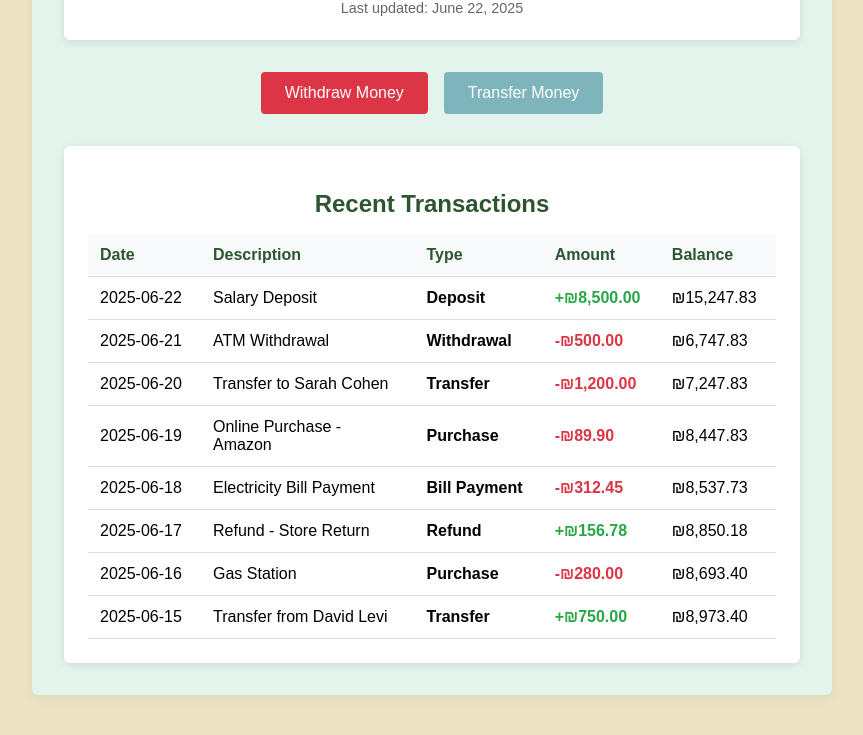
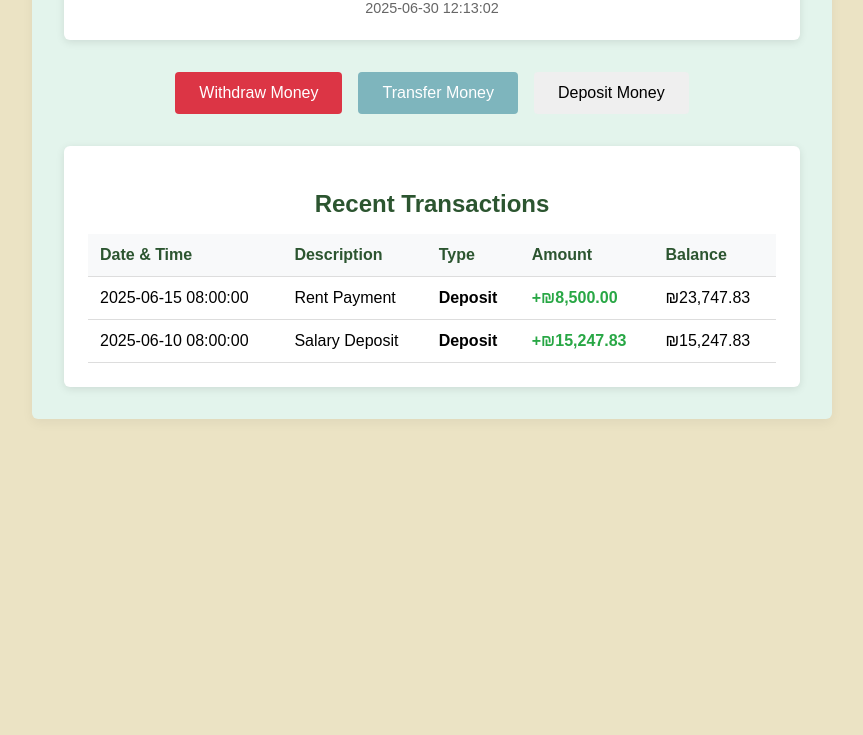
Before and after one commit to OfriSchvartz/bank_website, a plain HTML site: page templates/main_page.html in a window 1280 px wide. Shown: the part 295-1030 px from the top of the page, without its empty margins (208-1071 px from the left). After the commit the page ends 800 px from the top, so only its background shows below. Drawn offline with Linux system fonts and the light colour scheme.

Commit message:
New functions

```diff
--- a/templates/main_page.html
+++ b/templates/main_page.html
@@ -17,24 +17,21 @@
     <div class="balance-section" id="balanceSection">
       <div class="balance-label" id="balanceLabel">Current Balance</div>
       <div class="balance-amount">₪<span id="balanceAmount">15,247.83</span></div>
-      <div class="balance-updated" id="balanceUpdated">Last updated: June 22, 2025</div>
+      <div class="balance-updated" id="balanceUpdated">Last updated: 2025-06-22 14:00:00</div>
     </div>
 
     <div class="actions-section" id="actionsSection">
-      <button type="button" class="action-btn btn-withdraw" id="withdrawBtn" onclick="withdrawMoney()">
-        Withdraw Money
-      </button>
-      <button type="button" class="action-btn btn-transfer" id="transferBtn" onclick="transferMoney()">
-        Transfer Money
-      </button>
+      <button class="action-btn btn-withdraw" onclick="withdrawMoney()">Withdraw Money</button>
+      <button class="action-btn btn-transfer" onclick="transferMoney()">Transfer Money</button>
+      <button class="action-btn btn-deposit" onclick="depositMoney()">Deposit Money</button>
     </div>
 
     <div class="transactions-section" id="transactionsSection">
-      <h2 class="section-title" id="transactionsTitle">Recent Transactions</h2>
-      <table class="transactions-table" id="transactionsTable">
-        <thead id="transactionsTableHead">
+      <h2 class="section-title">Recent Transactions</h2>
+      <table class="transactions-table">
+        <thead>
           <tr>
-            <th>Date</th>
+            <th>Date & Time</th>
             <th>Description</th>
             <th>Type</th>
             <th>Amount</th>
@@ -42,104 +39,119 @@
           </tr>
         </thead>
         <tbody id="transactionsTableBody">
-          <tr class="transaction-row" id="transaction1">
-            <td class="transaction-date">2025-06-22</td>
+          <!-- Opening Balance -->
+          <tr class="transaction-row" id="openingBalanceRow">
+            <td class="transaction-date">2025-06-10 08:00:00</td>
             <td class="transaction-description">Salary Deposit</td>
             <td class="transaction-type">Deposit</td>
-            <td class="transaction-amount amount-positive">+₪8,500.00</td>
+            <td class="transaction-amount amount-positive">+₪15,247.83</td>
             <td class="transaction-balance">₪15,247.83</td>
           </tr>
-          <tr class="transaction-row" id="transaction2">
-            <td class="transaction-date">2025-06-21</td>
-            <td class="transaction-description">ATM Withdrawal</td>
-            <td class="transaction-type">Withdrawal</td>
-            <td class="transaction-amount amount-negative">-₪500.00</td>
-            <td class="transaction-balance">₪6,747.83</td>
-          </tr>
-          <tr class="transaction-row" id="transaction3">
-            <td class="transaction-date">2025-06-20</td>
-            <td class="transaction-description">Transfer to Sarah Cohen</td>
-            <td class="transaction-type">Transfer</td>
-            <td class="transaction-amount amount-negative">-₪1,200.00</td>
-            <td class="transaction-balance">₪7,247.83</td>
-          </tr>
-          <tr class="transaction-row" id="transaction4">
-            <td class="transaction-date">2025-06-19</td>
-            <td class="transaction-description">Online Purchase - Amazon</td>
-            <td class="transaction-type">Purchase</td>
-            <td class="transaction-amount amount-negative">-₪89.90</td>
-            <td class="transaction-balance">₪8,447.83</td>
-          </tr>
-          <tr class="transaction-row" id="transaction5">
-            <td class="transaction-date">2025-06-18</td>
-            <td class="transaction-description">Electricity Bill Payment</td>
-            <td class="transaction-type">Bill Payment</td>
-            <td class="transaction-amount amount-negative">-₪312.45</td>
-            <td class="transaction-balance">₪8,537.73</td>
-          </tr>
-          <tr class="transaction-row" id="transaction6">
-            <td class="transaction-date">2025-06-17</td>
-            <td class="transaction-description">Refund - Store Return</td>
-            <td class="transaction-type">Refund</td>
-            <td class="transaction-amount amount-positive">+₪156.78</td>
-            <td class="transaction-balance">₪8,850.18</td>
-          </tr>
-          <tr class="transaction-row" id="transaction7">
-            <td class="transaction-date">2025-06-16</td>
-            <td class="transaction-description">Gas Station</td>
-            <td class="transaction-type">Purchase</td>
-            <td class="transaction-amount amount-negative">-₪280.00</td>
-            <td class="transaction-balance">₪8,693.40</td>
-          </tr>
-          <tr class="transaction-row" id="transaction8">
-            <td class="transaction-date">2025-06-15</td>
-            <td class="transaction-description">Transfer from David Levi</td>
-            <td class="transaction-type">Transfer</td>
-            <td class="transaction-amount amount-positive">+₪750.00</td>
-            <td class="transaction-balance">₪8,973.40</td>
+          <!-- Static Examples -->
+          <tr class="transaction-row" id="transaction1">
+            <td class="transaction-date">2025-06-15 08:00:00</td>
+            <td class="transaction-description">Rent Payment</td>
+            <td class="transaction-type">Deposit</td>
+            <td class="transaction-amount amount-positive">+₪8,500.00</td>
+            <td class="transaction-balance">₪23,747.83</td>
           </tr>
         </tbody>
       </table>
     </div>
   </div>
+
   <script>
+    // Helpers
+    function fmt(num) {
+      return num.toLocaleString('en-US', { minimumFractionDigits: 2, maximumFractionDigits: 2 });
+    }
+    function fmtDateTime(date) {
+      const pad = n => n.toString().padStart(2, '0');
+      return `${date.getFullYear()}-${pad(date.getMonth()+1)}-${pad(date.getDate())} ` +
+             `${pad(date.getHours())}:${pad(date.getMinutes())}:${pad(date.getSeconds())}`;
+    }
+    // Parse date text to Date object
+    function parseDate(text) {
+      // text in 'YYYY-MM-DD HH:mm:ss'
+      const [d, t] = text.split(' ');
+      return new Date(d + 'T' + t);
+    }
+
+    // Update top balance display
+    function updateGlobalBalance(balance) {
+      document.getElementById('balanceAmount').textContent = fmt(balance);
+      document.getElementById('balanceUpdated').textContent = fmtDateTime(new Date());
+    }
+
+    // Recalculate running balances and sort rows
+    function recalcBalances() {
+      const tbody = document.getElementById('transactionsTableBody');
+      const rows = Array.from(tbody.querySelectorAll('tr.transaction-row'));
+
+      // Sort rows by date ascending (oldest → newest)
+      const asc = rows.slice().sort((a, b) => parseDate(a.querySelector('.transaction-date').textContent) - parseDate(b.querySelector('.transaction-date').textContent));
+
+      // Compute running balance
+      let balance = 0;
+      asc.forEach((row, i) => {
+        const balCell = row.querySelector('.transaction-balance');
+        if (row.id === 'openingBalanceRow') {
+          balance = parseFloat(balCell.textContent.replace(/[^0-9.-]/g, ''));
+        } else {
+          const amtText = row.querySelector('.transaction-amount').textContent.replace(/[^0-9.-]/g, '');
+          const amt = parseFloat(amtText) || 0;
+          balance += amt;
+          balCell.textContent = '₪' + fmt(balance);
+        }
+      });
+
+      // Update global top
+      updateGlobalBalance(balance);
+
+      // Reorder DOM to descending (newest on top)
+      const desc = asc.slice().reverse();
+      tbody.innerHTML = '';
+      desc.forEach(r => tbody.appendChild(r));
+    }
+
+    // Add a new transaction row
+    function addRow(desc, type, amount) {
+      const now = new Date();
+      const tr = document.createElement('tr');
+      tr.className = 'transaction-row';
+      tr.innerHTML = `
+        <td class="transaction-date">${fmtDateTime(now)}</td>
+        <td class="transaction-description">${desc}</td>
+        <td class="transaction-type">${type}</td>
+        <td class="transaction-amount ${amount >= 0 ? 'amount-positive' : 'amount-negative'}">${amount >= 0 ? '+' : '-'}₪${fmt(Math.abs(amount))}</td>
+        <td class="transaction-balance"></td>
+      `;
+      document.getElementById('transactionsTableBody').appendChild(tr);
+      recalcBalances();
+    }
+
     function withdrawMoney() {
-        const balanceElem = document.getElementById("balanceAmount");
-         let balance = parseFloat(balanceElem.textContent.replace(/,/g, "")
-        );
-        const input = prompt("Enter the amount to withdraw:");
-        if (input === null || input.trim() === "") {
-        alert("Withdrawal cancelled.");
-        return;
-        }
-        const amount = parseFloat(input);
-        if (isNaN(amount) || amount <= 0) {
-        alert("Please enter a valid amount to withdraw.");
-        return;
-        }
-        if (amount > balance) {
-        alert("Insufficient balance for this withdrawal.");
-        return;
-        }
-        balance -= amount;
-        balanceElem.textContent = balance.toFixed(2).replace(/\B(?=(\d{3})+(?!\d))/g, ",");
-        alert(`Withdrawal successful! New balance: ₪${balance.toFixed(2)}`);
-        const tbody = document.getElementById("transactionsTableBody");
-        const tr = document.createElement("tr");
-        tr.innerHTML = `
-        <td class="transaction-date">${new Date().toISOString().slice(0,10)}</td>
-        <td class="transaction-description">ATM Withdrawal</td>
-        <td class="transaction-type">Withdrawal</td>
-        <td class="transaction-amount amount-negative">-₪${amount.toFixed(2)}</td>
-        <td class="transaction-balance">₪${balance.toFixed(2)}</td>
-        `;
-        tr.className = "transaction-row";
-        tbody.prepend(tr);
-        }
+      const current = parseFloat(document.getElementById('balanceAmount').textContent.replace(/[^0-9.-]/g, ''));
+      const input = prompt('Enter amount to withdraw:');
+      const amt = parseFloat(input);
+      if (isNaN(amt) || amt <= 0 || amt > current) return;
+      addRow('ATM Withdrawal', 'Withdrawal', -amt);
+    }
+    function transferMoney() {
+      const current = parseFloat(document.getElementById('balanceAmount').textContent.replace(/[^0-9.-]/g, ''));
+      const recipient = prompt('Recipient:');
+      const amt = parseFloat(prompt('Amount to transfer:'));
+      if (!recipient || isNaN(amt) || amt <= 0 || amt > current) return;
+      addRow(`Transfer to ${recipient}`, 'Transfer', -amt);
+    }
+    function depositMoney() {
+      const input = prompt('Enter amount to deposit:');
+      const amt = parseFloat(input);
+      if (isNaN(amt) || amt <= 0) return;
+      addRow('Deposit', 'Deposit', amt);
+    }
 
-    function transferMoney() {
-      alert("Transfer Money functionality will be implemented later");
-    }
+    document.addEventListener('DOMContentLoaded', recalcBalances);
   </script>
 </body>
 </html>
```
